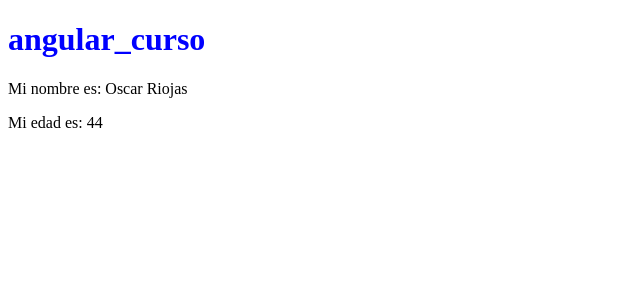
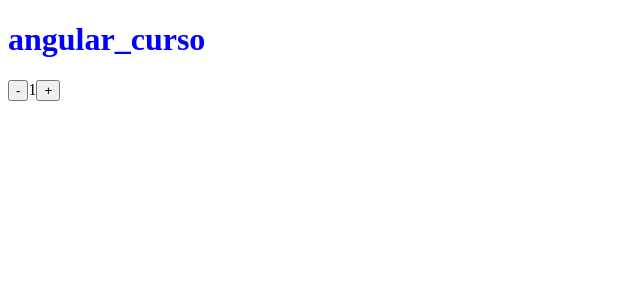
Before and after one commit to Oriojas/angular_curso, an Angular app: page / in a window 1280 px wide. Shown: the top 300 px of the page, without its empty margins (0-640 px from the left). Built offline with nearby package versions, Linux system fonts and the light colour scheme.

Commit message:
feat: contador with this.

```diff
--- a/src/app/contador/contador.component.html
+++ b/src/app/contador/contador.component.html
@@ -1,2 +1,9 @@
-<p>Mi nombre es: {{ persona.nombre }}</p>
-<p>Mi edad es: {{ persona.edad }}</p>
+<button (click)="decrementar()">
+    -
+</button>
+
+<span>{{ numero }}</span>
+
+<button (click)="incrementar()">
+    +
+</button>
--- a/src/app/contador/contador.component.ts
+++ b/src/app/contador/contador.component.ts
@@ -8,9 +8,14 @@ import { Persona } from '../persona';
 })
 export class ContadorComponent {
 
-  persona:Persona = {
-    nombre: "Oscar Riojas",
-    edad: 44
-  };
+  numero: number = 1;
+
+  decrementar(){
+    this.numero--;
+  }
+
+  incrementar(){
+    this.numero++;
+  }
 
 }
```
Also changed, not shown: 1 other file (tests, documents, lock files or other folders).
